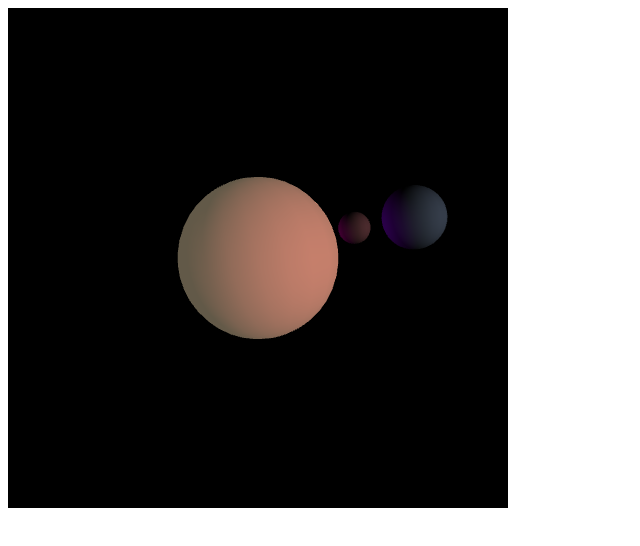
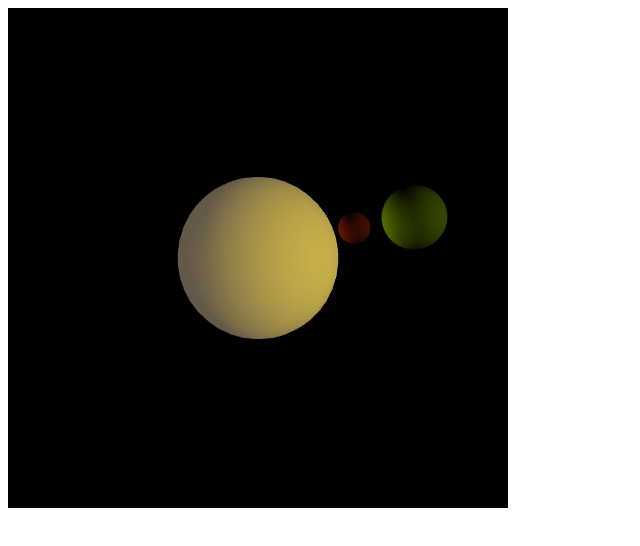
Before and after one commit to epartakki/solarsystem, a plain HTML site: page index.html in a window 1280 px wide. Shown: the whole page, without its empty margins (0-640 px from the left). Drawn offline with Linux system fonts and the light colour scheme; animation ran at ten frames a second.

Commit message:
Update index.html

```diff
--- a/index.html
+++ b/index.html
@@ -28,16 +28,16 @@
         camera.position.z = 300; // pull back the camera
 
         //ambient light
-        ambientLight = new THREE.AmbientLight("pink");
+        ambientLight = new THREE.AmbientLight("gold");
 
         // point light
-        pointLight = new THREE.PointLight("purple", .8, 300);
+        pointLight = new THREE.PointLight("gold", .8, 300);
         pointLight.position.set(0,0,0);
         scene.add(pointLight);
         scene.add(new THREE.PointLightHelper(pointLight, 3));
 
         // directional light
-        dirLight = new THREE.DirectionalLight("pink", .4);
+        dirLight = new THREE.DirectionalLight("gold", .4);
         angle = Math.PI/3;
         dirLight.position.set(100,0,100);
         scene.add(dirLight);
@@ -59,7 +59,7 @@
 
         // create sun's material
         var sphereGeometry = new THREE.SphereGeometry(sunRadius, sunSegments, sunRings);
-        var sphereMaterial = new THREE.MeshLambertMaterial({ color: "salmon", emissive: "wheat", emissiveIntensity: .4 });
+        var sphereMaterial = new THREE.MeshLambertMaterial({ color: "yellow", emissive: "wheat", emissiveIntensity: .4 });
         sun = new THREE.Mesh(sphereGeometry, sphereMaterial);
 
         // create earth's material
@@ -69,7 +69,7 @@
 
         // create moon's material
         var sphereGeometry = new THREE.SphereGeometry(moonRadius, moonSegments, moonRings);
-        var sphereMaterial = new THREE.MeshLambertMaterial({ color: "rosybrown" });
+        var sphereMaterial = new THREE.MeshLambertMaterial({ color: "brown" });
         moon = new THREE.Mesh(sphereGeometry, sphereMaterial);
 
         // add sun to scene
```
